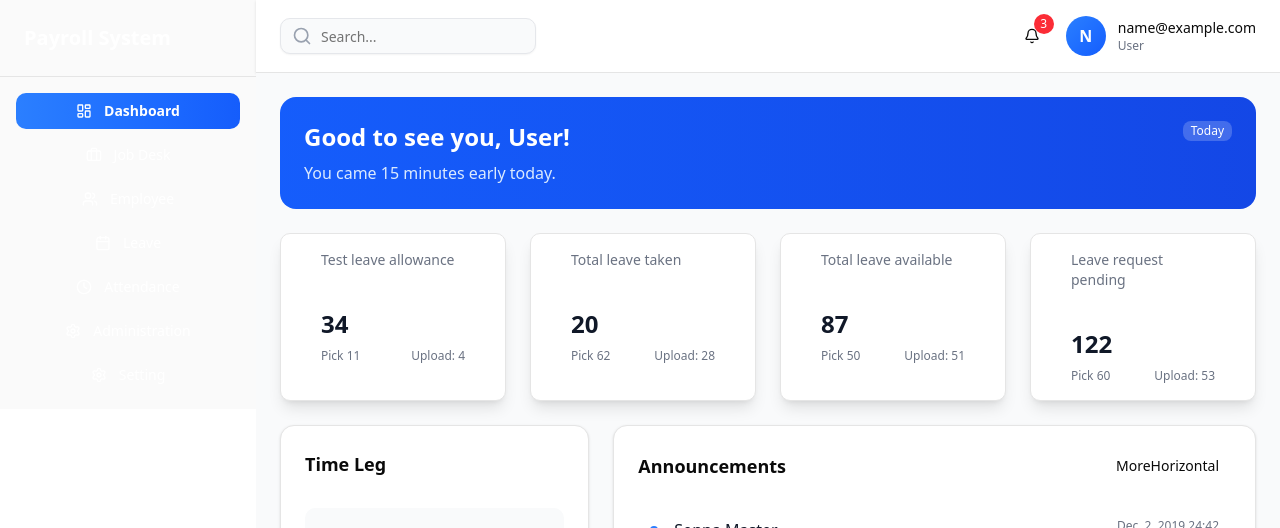
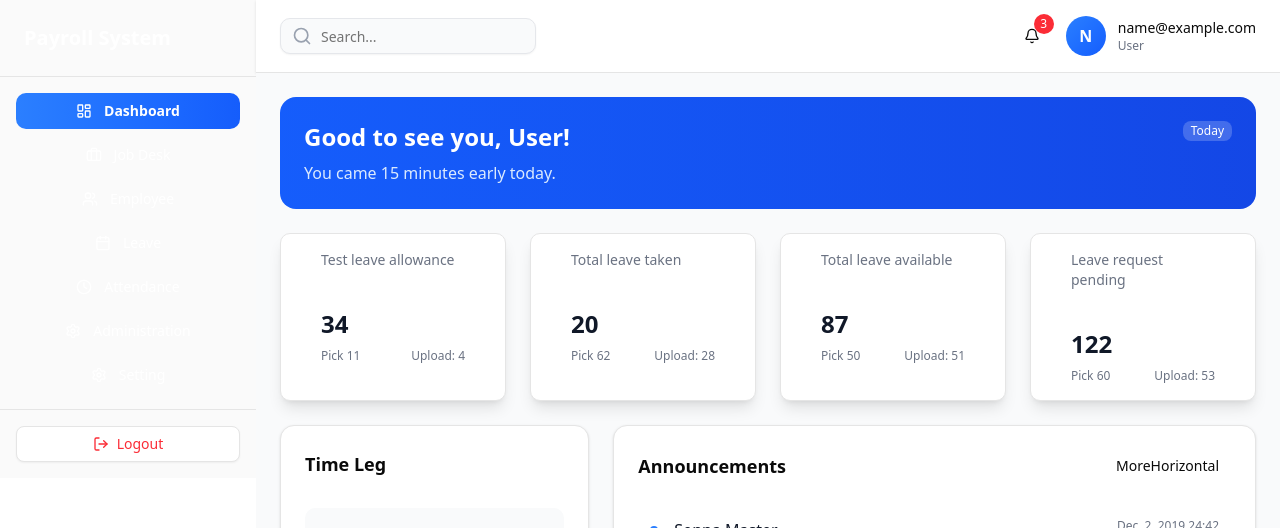
Before and after one commit to its-jedu/PayrollManagementSystem, a Next.js app in the folder payroll-frontend/: page /dashboard in a window 1280 px wide. Shown: the top 528 px of the page. Built offline with nearby package versions, Linux system fonts and the light colour scheme; sample sign-in values are in the browser's storage.

Commit message:
Dashboard components in action

```diff
--- a/payroll-frontend/src/components/ui/sidebar.tsx
+++ b/payroll-frontend/src/components/ui/sidebar.tsx
@@ -8,12 +8,15 @@ import {
   Calendar,
   Clock,
   Settings,
+  LogOut,
 } from "lucide-react";
-
-
-
+import { useAuth } from '@/hooks/useAuth';
+import { useRouter } from 'next/navigation';
 
 export default function Sidebar({ active }: { active: string }) {
+  const { logout } = useAuth();
+  const router = useRouter();
+
   const menuItems = [
     { name: 'Dashboard', icon: <DashboardIcon size={18} /> },
     { name: 'Job Desk', icon: <Briefcase size={18} /> },
@@ -24,8 +27,14 @@ export default function Sidebar({ active }: { active: string }) {
     { name: "Setting", icon: <Settings size={18} /> },
   ];
 
+  const handleLogout = () => {
+    logout();
+    router.push('/login');
+  };
+
   return (
-    <aside className="w-64 bg-sidebar h-full flex flex-col">
+    <aside className="w-64 bg-sidebar h-full flex flex-col justify-between">
+      <div>
         <div className="p-6 border-b border-sidebar-border">
           <h2 className="text-xl font-bold text-white">Payroll System</h2>
         </div>
@@ -46,6 +55,19 @@ export default function Sidebar({ active }: { active: string }) {
             </Button>
           ))}
         </nav>
+      </div>
+
+      {/* Logout Button */}
+      <div className="p-4 border-t">
+        <Button
+          variant="outline"
+          className="w-full flex items-center gap-2 text-red-500"
+          onClick={handleLogout}
+        >
+          <LogOut size={18} />
+          Logout
+        </Button>
+      </div>
     </aside>
   );
 }
```
Lines whose indentation alone changed are shown as unchanged.
